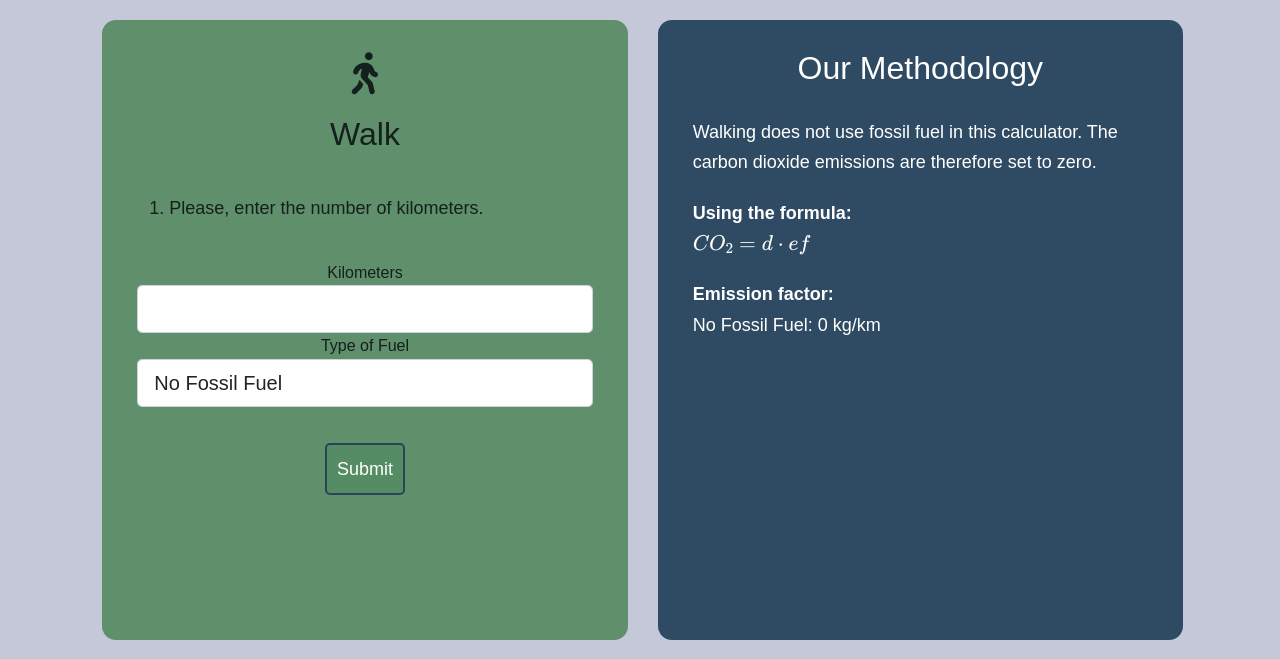
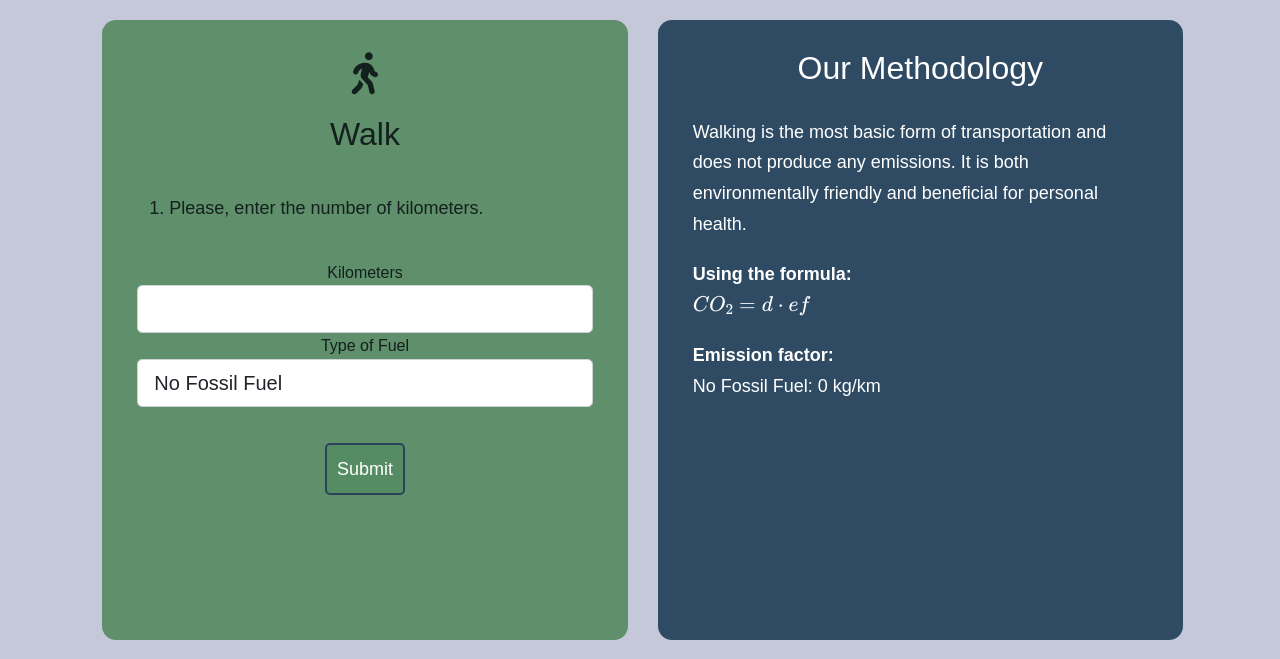
Before and after one commit to EliasAKyte/carbon-app-2026-1, a Flask app: page /carbon_app/new_entry_walk in a window 1280 px wide. Shown: the part 92-751 px from the top of the page. Run offline with Flask 2, Linux system fonts and the light colour scheme; the visitor is signed in with stand-in values (Sample User, id 1); some libraries are stand-ins or nearby versions.

Commit message:
Update new_entry_walk.html

```diff
--- a/capp/templates/carbon_app/new_entry_walk.html
+++ b/capp/templates/carbon_app/new_entry_walk.html
@@ -62,8 +62,7 @@
       <div class="box">
         <h3>Our Methodology</h3>
         <p style="text-align: left;">
-          Walking does not use fossil fuel in this calculator.
-          The carbon dioxide emissions are therefore set to zero.
+        Walking is the most basic form of transportation and does not produce any emissions. It is both environmentally friendly and beneficial for personal health.
         </p>
 
         <p style="text-align: left;">
```
